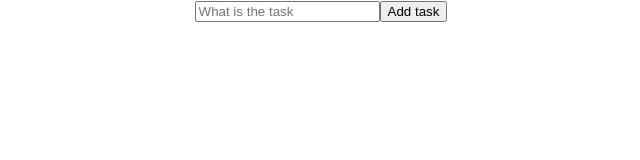
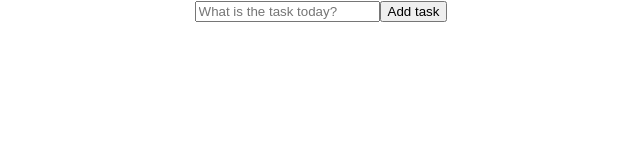
Before and after one commit to Alicianonkonyana/react-to-do-list, a React (Create React App) app: page / in a window 1280 px wide. Shown: the top 160 px of the page, without its empty margins (319-959 px from the left). Built offline with nearby package versions, Linux system fonts and the light colour scheme.

Commit message:
used States to clear the form after submitting the input value

```diff
--- a/src/EditForm.js
+++ b/src/EditForm.js
@@ -1,4 +1,6 @@
 import React from "react";
+import { FontAwesomeIcon } from "@fortawesome/react-fontawesome";
+import { faPenToSquare, faTrash } from "@fortawesome/free-solid-svg-icons";
 export const EditForm = () => {
   return <div>EditForm</div>;
 };
--- a/src/TodoForm.js
+++ b/src/TodoForm.js
@@ -1,9 +1,20 @@
-import React from "react";
-export const TodoForm = () => {
+import React, { useState } from "react";
+export const TodoForm = ({ addTodo }) => {
+  const [value, setValue] = useState("");
+  const handleSubmit = (e) => {
+    e.preventDefault();
+    addTodo(value);
+    setValue("");
+  };
   return (
     <div className="TodoForm">
-      <form>
-        <input type="text" placeholder="What is the task"></input>
+      <form onSubmit={handleSubmit}>
+        <input
+          type="text"
+          onChange={(e) => setValue(e.target.value)}
+          placeholder="What is the task today?"
+          value={value}
+        ></input>
         <button type="submit">Add task</button>
       </form>
     </div>
--- a/src/TodoWrapper.js
+++ b/src/TodoWrapper.js
@@ -1,9 +1,24 @@
-import React from "react";
+import React, { useState } from "react";
 import { TodoForm } from "./TodoForm";
+import { v4 as uuidv4 } from "uuid";
+uuidv4();
+
 export const Todowrapper = () => {
+  const [todos, setTodos] = useState([]);
+  const addTodo = (todo) => {
+    setTodos([
+      ...todos,
+      {
+        id: uuidv4(),
+        task: todo,
+        completed: false,
+        isEditing: false,
+      },
+    ]);
+  };
   return (
     <div>
-      <TodoForm />
+      <TodoForm addTodo={addTodo} />
     </div>
   );
 };
```
